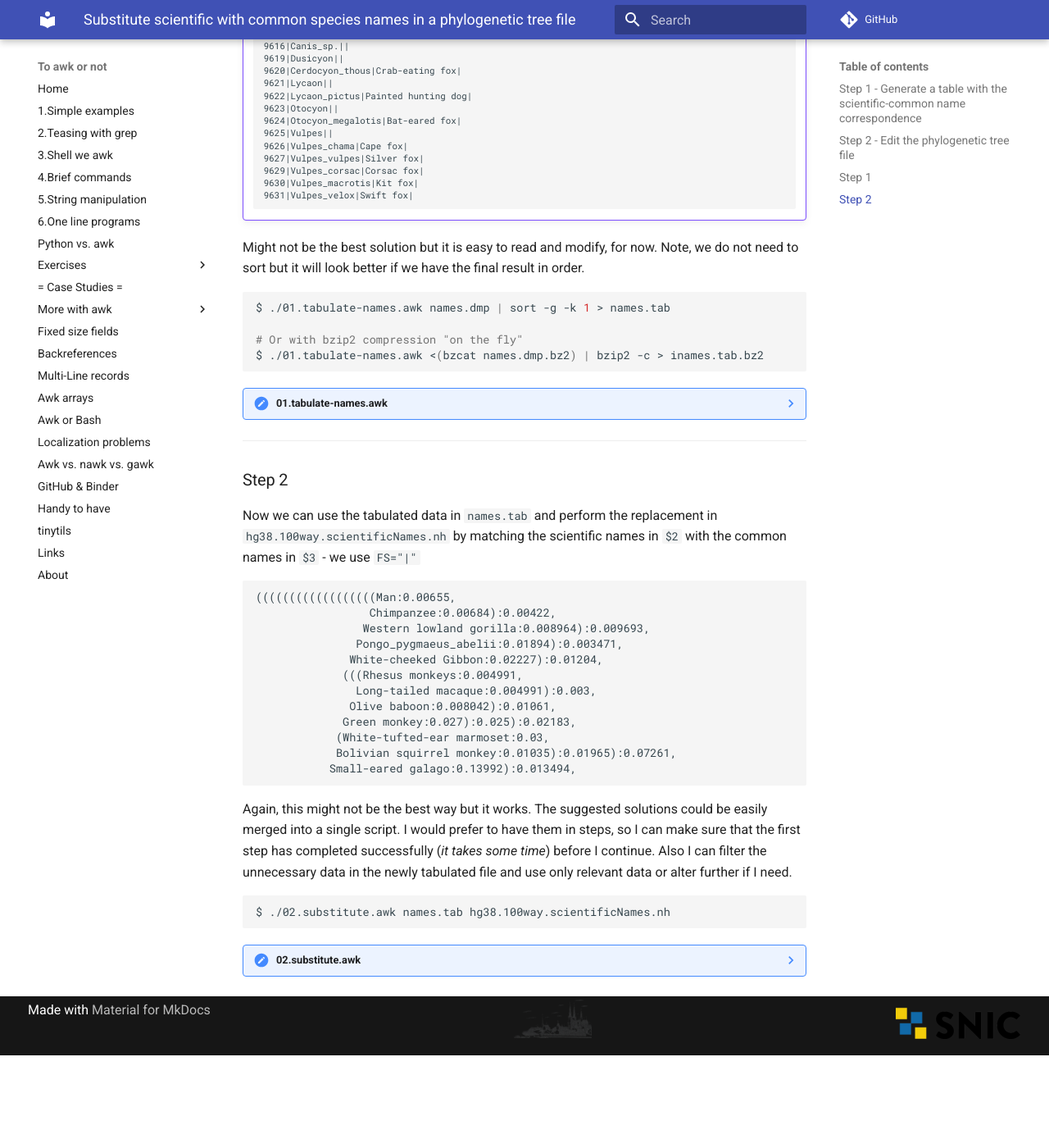
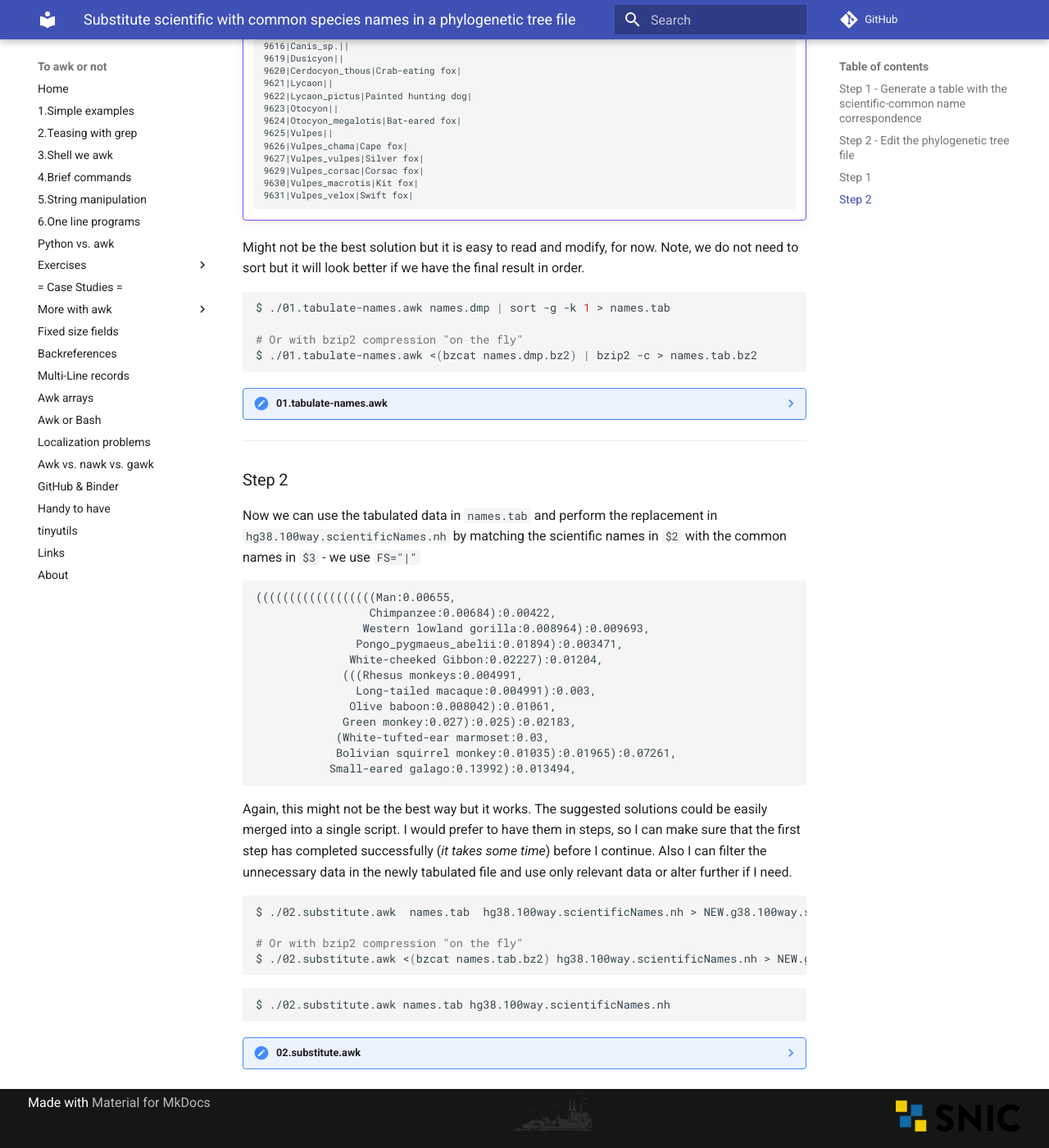
Before and after one commit to pmitev/to-awk-or-not, an MkDocs documentation site: the page built from docs/Bio/NCBI-taxonomy.md, in a window 1280 px wide and 1400 px high, scrolled down 3848 px. Shown: the whole window at 82% size. Built offline with MkDocs 1.6.1 and Material for MkDocs 9.7.7, drawn with Linux system fonts in a browser that asks for light colours; emoji names are drawn with the system emoji font; comment, search, counter and statistics services are not loaded; before the commit the page ends 5135 px from its top, so only the background shows below that.

Commit message:
NCBI-taxonomy-fixes

````diff
--- a/docs/Bio/NCBI-taxonomy.md
+++ b/docs/Bio/NCBI-taxonomy.md
@@ -135,7 +135,7 @@ Might not be the best solution but it is easy to read and modify, for now. Note,
 $ ./01.tabulate-names.awk names.dmp | sort -g -k 1 > names.tab
 
 # Or with bzip2 compression "on the fly"
-$ ./01.tabulate-names.awk <(bzcat names.dmp.bz2) | bzip2 -c > inames.tab.bz2
+$ ./01.tabulate-names.awk <(bzcat names.dmp.bz2) | bzip2 -c > names.tab.bz2
 ```
 
 ??? note "01.tabulate-names.awk"
@@ -193,6 +193,14 @@ Now we can use the tabulated data in `names.tab` and perform the replacement in
 Again, this might not be the best way but it works. The suggested solutions could be easily merged into a single script. I would prefer to have them in steps, so I can make sure that the first step has completed successfully (*it takes some time*) before I continue. Also I can filter the unnecessary data in the newly tabulated file and use only relevant data or alter further if I need.
 
 ``` bash
+$ ./02.substitute.awk  names.tab  hg38.100way.scientificNames.nh > NEW.g38.100way.scientificNames.nh
+
+# Or with bzip2 compression "on the fly"
+$ ./02.substitute.awk <(bzcat names.tab.bz2) hg38.100way.scientificNames.nh > NEW.g38.100way.scientificNames.nh
+```
+
+
+``` bash
 $ ./02.substitute.awk names.tab hg38.100way.scientificNames.nh
 ```
 ??? note "02.substitute.awk"
--- a/mkdocs.yml
+++ b/mkdocs.yml
@@ -39,7 +39,7 @@ nav:
   - Awk vs. nawk vs. gawk: http://www.thegeekstuff.com/2011/06/awk-nawk-gawk/
   - GitHub & Binder: Other/Binder.md
   - Handy to have: handy.md
-  - tinytils: tinyutils.md
+  - tinyutils: tinyutils.md
   - Links: Links.md
   - About: About.md
 theme:
````
